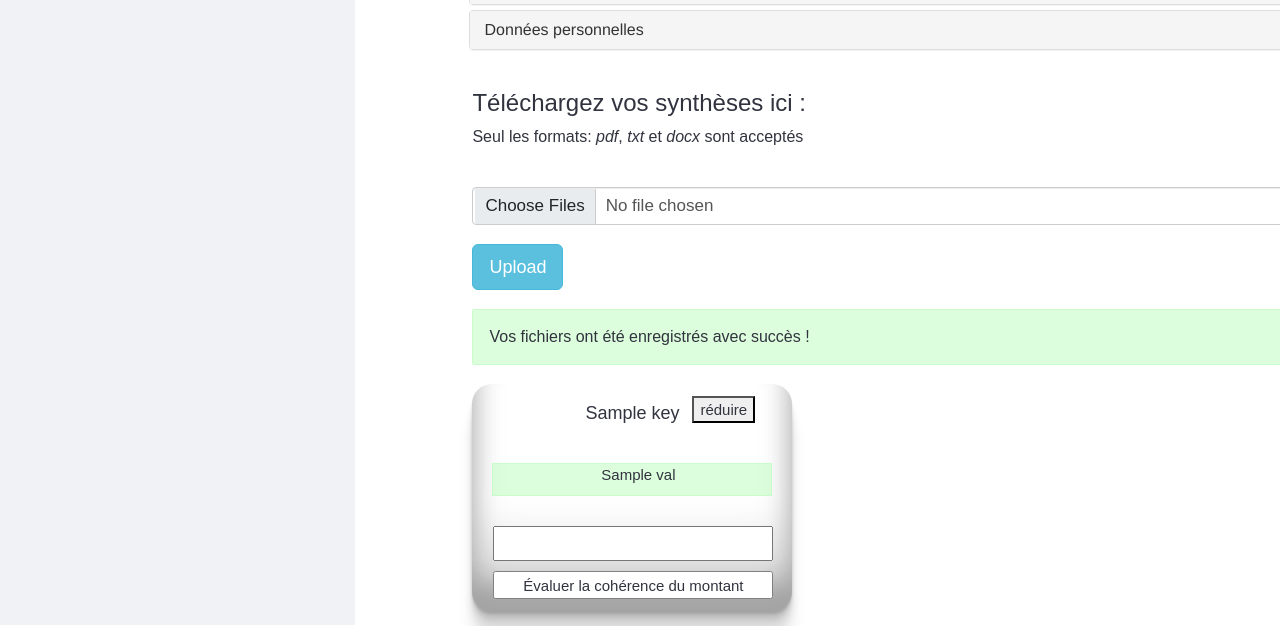
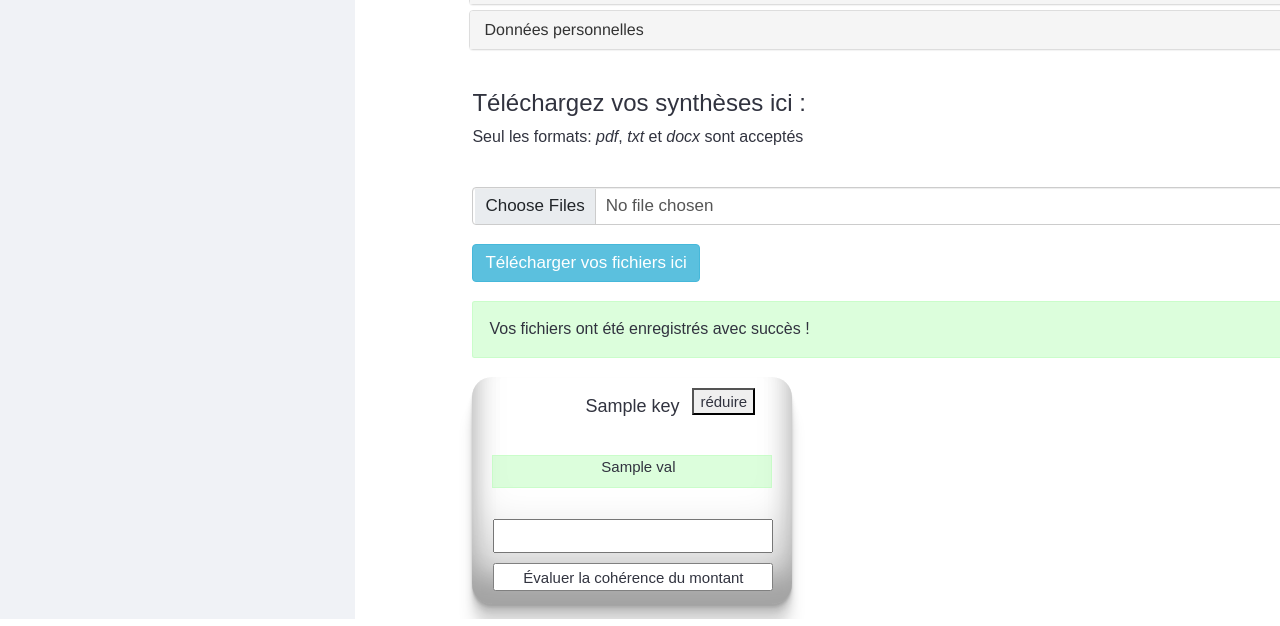
Before and after one commit to benhachy/SAM-website, a Django app: template myteam/main/templates/main/result.html in a window 1280 px wide; the page is wider, and only the part inside the window is pictured. Shown: the part 415-1041 px from the top of that part. Run offline with Django 4.2, Linux system fonts and the light colour scheme; the template is opened without the code that fills it: most values are stand-ins (such as "Sample title", 1, 10 or a date in 2020); some libraries are stand-ins or nearby versions.

Commit message:
organisation du code : indentation etc

```diff
--- a/myteam/main/templates/main/base.html
+++ b/myteam/main/templates/main/base.html
@@ -1,8 +1,7 @@
 {% load static %}
+
 <!DOCTYPE html>
-
 <html>
-
     <head>
         <title>{%block title%}SAM - Synthesis Analysis Motor{%endblock%}</title>
 
@@ -24,11 +23,8 @@
     </head>
 
     <body>
-
         <div class="sidenav" >
-
             {%block navbar%}
-        <p> </p>
             {%endblock%}
         </div>
 
@@ -37,7 +33,6 @@
 
 
         <div class="main">
-
             {% block save-bas %}
                 <a href="/home">
                     <img src="{% static 'main/images/myteam.jpeg' %}" alt="myteam_logo" style="margin:1cm;">
@@ -47,6 +42,7 @@
             <h1 class="maintitle" >SAM : Synthesis Analysis Motor</h2>
             <p style="margin: 1cm; margin-bottom: 0; margin-left:1.3cm;">SAM est un outil d’analyse de la nature d’un projet par la description des travaux réalisés. Il estime le niveau de difficulté technologique dans sa réalisation (<em>Innovation</em> vs <em>R&D</em>). SAM permet aussi de valider la cohérence des budgets déclarés.</p>
             <br>
+
             {% block connected%}
                 <p class="lastphrase">Veuillez vous connecter ou créer un compte avec votre clé MYTEAM.</p>
             {% endblock %}
@@ -57,15 +53,14 @@
 
         {% block download%}
         {% endblock %}
+
         <script src="https://cdn.jsdelivr.net/npm/bootstrap@5.2.0-beta1/dist/js/bootstrap.bundle.min.js" integrity="sha384-pprn3073KE6tl6bjs2QrFaJGz5/SUsLqktiwsUTF55Jfv3qYSDhgCecCxMW52nD2" crossorigin="anonymous"></script>
         <script src="https://code.jquery.com/jquery-3.3.1.slim.min.js" integrity="sha384-q8i/X+965DzO0rT7abK41JStQIAqVgRVzpbzo5smXKp4YfRvH+8abtTE1Pi6jizo" crossorigin="anonymous"></script>
         <script src="https://cdn.jsdelivr.net/npm/popper.js@1.14.7/dist/umd/popper.min.js" integrity="sha384-UO2eT0CpHqdSJQ6hJty5KVphtPhzWj9WO1clHTMGa3JDZwrnQq4sF86dIHNDz0W1" crossorigin="anonymous"></script>
         <script src="https://cdn.jsdelivr.net/npm/bootstrap@4.3.1/dist/js/bootstrap.min.js" integrity="sha384-JjSmVgyd0p3pXB1rRibZUAYoIIy6OrQ6VrjIEaFf/nJGzIxFDsf4x0xIM+B07jRM" crossorigin="anonymous"></script>
 
-
+        <!-- Pour descendre au bas de la page-->
         <a id="bottom"></a>
 
     </body>
-
-
 </html>
--- a/myteam/main/templates/main/home.html
+++ b/myteam/main/templates/main/home.html
@@ -16,9 +16,9 @@
       <button class="btn btn-default" ><span class = "changement" >Modifier mon mot de passe </span> </button>
     </form>
 
-
     {% if show == 1 %}
       {% load crispy_forms_tags %}
+
       <form method ="POST">
         {% csrf_token %}
         {{form_modify|crispy}}
@@ -43,9 +43,6 @@
     {% block password-success %}
     {% endblock %}
 
-
-
-
   </div>
 {% endblock %}
 
@@ -53,15 +50,17 @@
 {% block connected %}
 {% endblock %}
 
-{% block info%}
+{% block info %}
   <div class="container" style="margin-left:12cm; width:1300px;">
       <div class="panel-group" id="accordion">
+
         <div class="panel panel-default">
           <div class="panel-heading">
             <h4 class="panel-title">
               <a data-toggle="collapse" data-parent="#accordion" href="#collapse1">Objectif et fonctionnement de la plateforme</a>
             </h4>
           </div>
+
           <div id="collapse1" class="panel-collapse collapse"  ">
             <div class="panel-body">SAM permet de caractériser un projet en 4 catégories :
               <ol>
@@ -75,6 +74,8 @@
             </div>
           </div>
         </div>
+
+
         <div class="panel panel-default">
           <div class="panel-heading">
             <h4 class="panel-title">
@@ -85,6 +86,8 @@
             <div class="panel-body">Vous pouvez télécharger un fichier selon les formes .txt, .docx ou .pdf dans la boite de chargement ci-dessous. SAM ira chercher la section correspondante à la description des travaux. Vous pouvez ainsi télécharger un fichier comprenant plusieurs synthèses techniques mais aussi charger plusieurs fichiers à traiter à la fois. Un premier signal indiquera que la description des travaux a été identifiée. L’outil fonctionne pour une taille de description supérieure à 3 pages et les temps de calcul peuvent être importants pour une taille de description supérieure à 15 pages. Une inactivité prolongée sur la plate-forme peut nécessiter une nouvelle session.</div>
           </div>
         </div>
+
+
         <div class="panel panel-default">
           <div class="panel-heading">
             <h4 class="panel-title">
@@ -96,27 +99,28 @@
             </div>
           </div>
         </div>
+
       </div>
     </div>
 
-{% endblock%}
+{% endblock %}
 
 {% block download %}
   <div class="download" >
-  <form method="POST" enctype="multipart/form-data">
-    {% csrf_token %}
       <h3>Téléchargez vos synthèses ici :</h3>
       <p style="font-size:medium;">Seul les formats: <em>pdf</em>, <em>txt</em> et <em>docx</em> sont acceptés</p>
       <br>
+
+      <form method="POST" enctype="multipart/form-data">
+        {% csrf_token %}
+        <!-- Input de téléchargement-->
         <input class="form-control form-control-lg" id="formFileLg" type="file" name="file" style="font-size:17px; width:1300px;" multiple>
-
-    <button type="submit" class ="btn btn-lg btn-info" name="upload" value="upload" style="margin-top:0.5cm; margin-bottom:0.5cm;" > <span class="changement">Upload</span></button>
+        <button type="submit" class ="btn  btn-info" name="upload" value="upload" style="margin-top:0.5cm; margin-bottom:0.5cm; height:auto; font-size: 17px;" > <span class="changement">Télécharger vos fichiers ici </span></button>
         </a>
       </form>
+
       {% block success %}
+      {% endblock %}
 
+  </div>
 {% endblock %}
-</div>
-
-
-{% endblock %}
--- a/myteam/main/templates/main/tochange.html
+++ b/myteam/main/templates/main/tochange.html
@@ -1,5 +1,4 @@
 {% extends 'main/home.html' %}
-
 {% load static %}
 
 {% block save-bas %}
--- a/myteam/main/templates/main/upload.html
+++ b/myteam/main/templates/main/upload.html
@@ -1,5 +1,4 @@
 {% extends 'main/home.html' %}
-
 {% load static %}
 
 {% block save-bas %}
@@ -9,8 +8,7 @@
 {% endblock %}
 
 {% block success %}
-<div id="hideMe"
-class= "navbar-home-email" style="width:1300px; height:1.5cm; background-color: rgba(185, 254, 185, 0.5);border:1px solid rgba(185, 254, 185, 0.5); " >
+    <div id="hideMe" class= "navbar-home-email" style="width:1300px; height:1.5cm; background-color: rgba(185, 254, 185, 0.5);border:1px solid rgba(185, 254, 185, 0.5);" >
         <p id="section">
             {% if nbr == 1 %}
                 Votre fichier a été enregistré avec succès !
@@ -20,9 +18,7 @@ class= "navbar-home-email" style="width:1300px; height:1.5cm; background-color:
         </p>
     </div>
 
-<div style="display:inline-flex;">
     {% block results %}
     {% endblock %}
-</div>
 
 {% endblock %}
--- a/myteam/main/templates/registration/change-password.html
+++ b/myteam/main/templates/registration/change-password.html
@@ -1,15 +1,11 @@
 {% extends 'main/home.html' %}
 
-
 {% block change-password %}
-
     <div class="form-group">
         <form method="POST">
             {% csrf_token %}
             {{form.as_p}}
             <button class="btn btn-success"> Enregistrer les modifications </button>
         </form>
-
     </div>
-
 {% endblock %}
--- a/myteam/main/templates/registration/recuperation-sent.html
+++ b/myteam/main/templates/registration/recuperation-sent.html
@@ -1,7 +1,7 @@
 {% extends 'registration/recuperation.html' %}
 
 {% block message %}
-<div class= "navbar-home-email" style="width:300px; height:auto; background-color: rgba(255,165,0,0.4);border:1px solid rgba(255,165,0,0.4); margin-left:0.5cm" >
-<p id="section">Un mail de récupération vous a été envoyé ! </p>
-</div>
+    <div class= "navbar-home-email" style="width:300px; height:auto; background-color: rgba(255,165,0,0.4);border:1px solid rgba(255,165,0,0.4); margin-left:0.5cm" >
+        <p id="section">Un mail de récupération vous a été envoyé ! </p>
+    </div>
 {% endblock %}
--- a/myteam/main/templates/registration/success-registration.html
+++ b/myteam/main/templates/registration/success-registration.html
@@ -1,7 +1,7 @@
 {% extends "registration/register.html" %}
 
 {% block register-error %}
-<div class= "navbar-home-email" style="width:320px; height:auto; background-color: rgba(185, 254, 185, 0.5);border:1px solid rgba(185, 254, 185, 0.5); margin-left:0cm" >
-    <p id="section">Votre compte a été créé avec succès !</p>
-</div>
+    <div class= "navbar-home-email" style="width:320px; height:auto; background-color: rgba(185, 254, 185, 0.5);border:1px solid rgba(185, 254, 185, 0.5); margin-left:0cm" >
+        <p id="section">Votre compte a été créé avec succès !</p>
+    </div>
 {% endblock %}
```
Also changed, not shown: myteam/main/templates/main/toupload.html (+4 -5 lines), myteam/main/templates/registration/login.html (+5 -7 lines), myteam/main/templates/registration/recuperation.html (+3 -4 lines), myteam/main/templates/registration/register.html (+3 -4 lines), myteam/db.sqlite3, myteam/main/templates/main/result.html (indentation only). Lines whose indentation alone changed are shown as unchanged.
